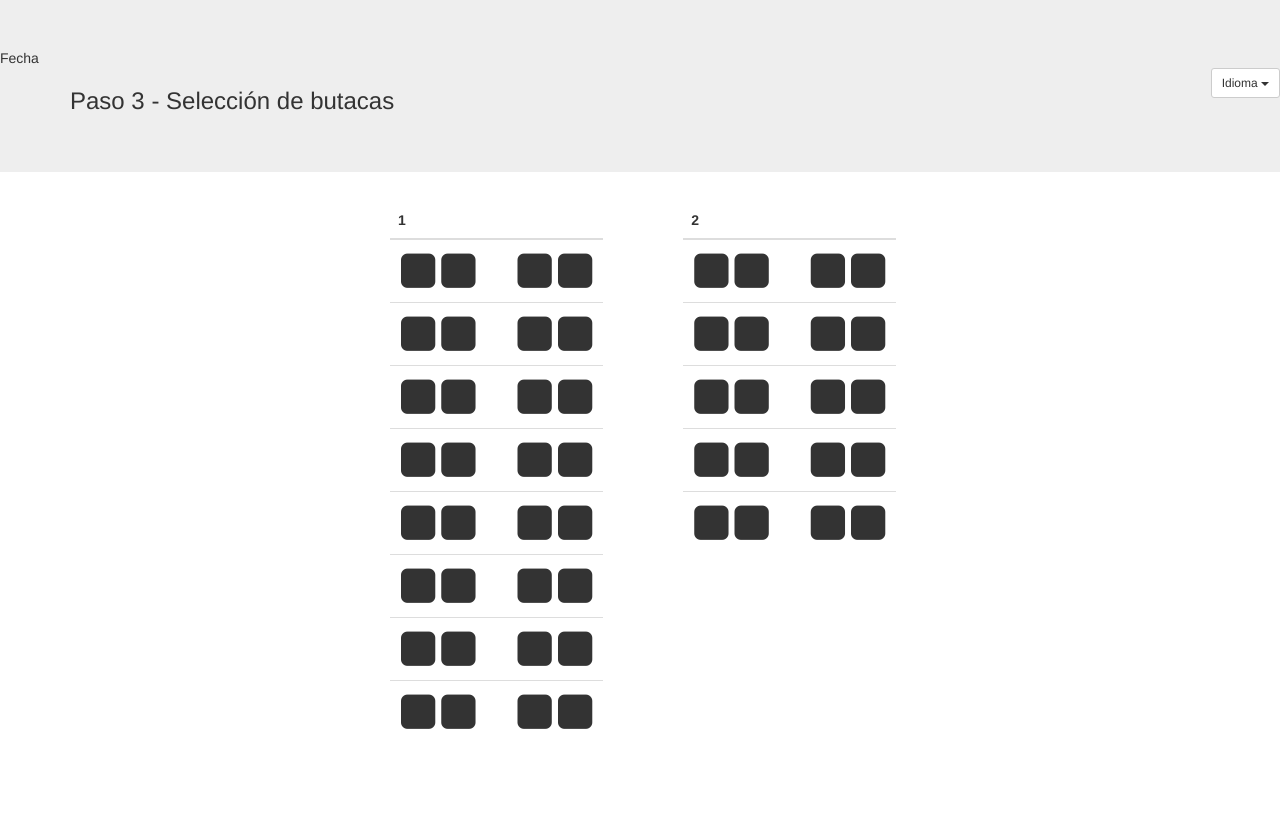
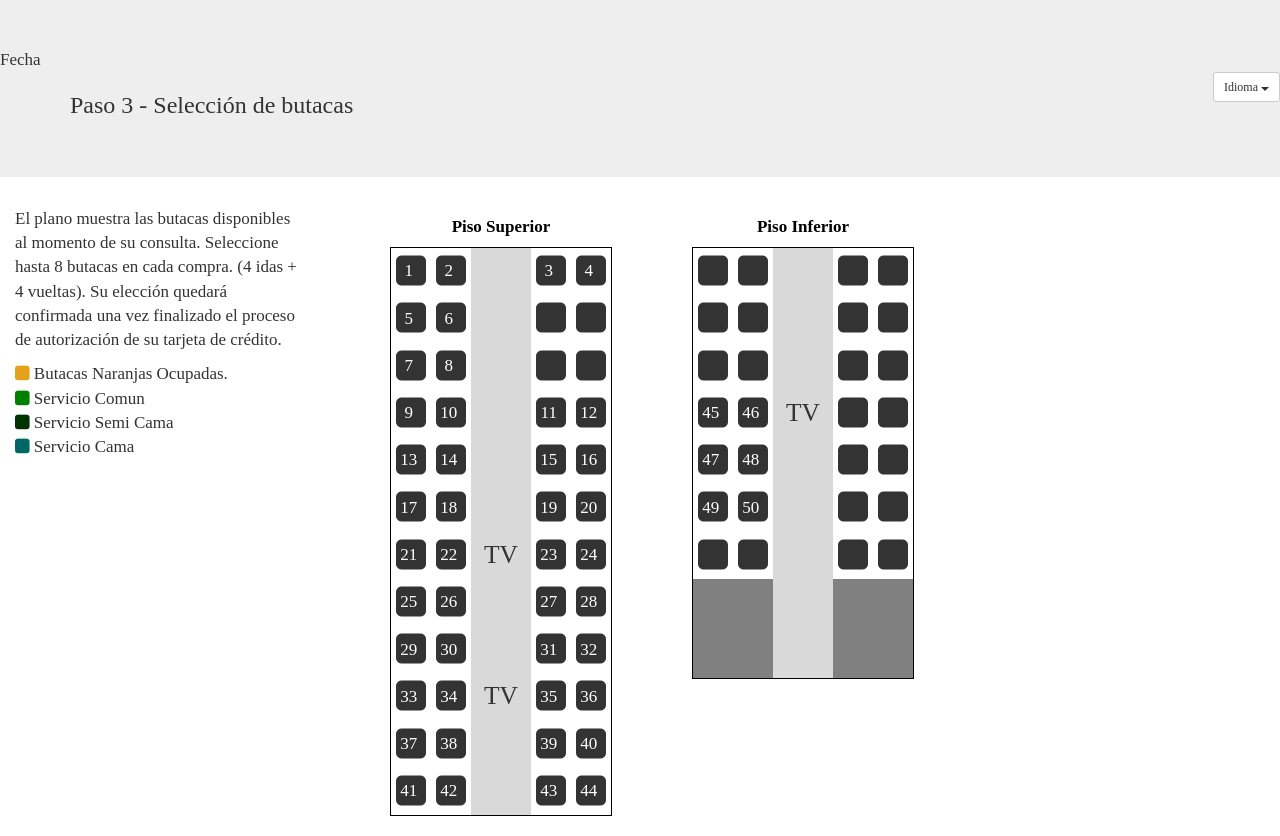
Before and after one commit to Gundwane/busweb, a PHP site: page /seleccionButacas.html in a window 1280 px wide; the page is wider, and only the part inside the window is pictured. Before the commit the page ends 729 px from the top of that part, so only its background shows below. Run offline with PHP 8.4, Linux system fonts and the light colour scheme; data that the repository does not hold is empty.

Commit message:
Hechas las butacas

```diff
--- a/public_html/Querys.php
+++ b/public_html/Querys.php
@@ -87,8 +87,8 @@ class Querys {
 
       $query = "SELECT buses.arrayAsientos
                 FROM buses
-                  INNER JOIN tramos ON tramos.fk_bus = buses.idBus;
-                  WHERE tramos.fk_bus = ?";
+                INNER JOIN tramos ON tramos.fk_bus = buses.idBus
+                WHERE tramos.idTramo = ?";
 
       $statement = $this->_conexion->prepare($query);
       $statement->bindParam(1, $busId);
--- a/public_html/constructorBus.html
+++ b/public_html/constructorBus.html
@@ -13,8 +13,8 @@
       <label for="inputAsientos">Asientos</label>
       <br>
       <!--<input id="inputAsientos" name="inputAsientos" type="text" value=""></input>-->
-      <input type="checkbox" name="numeroAsientos" value="52">52<br>
-      <input type="checkbox" name="numeroAsientos" value="58">58<br>
+      <input type="checkbox" name="numeroAsientos" value="50">50<br>
+      <input type="checkbox" name="numeroAsientos" value="44">44<br>
       <br>
       <input type="submit" value="Mandale mechaaa">
     </form>
--- a/public_html/construyeBondis.php
+++ b/public_html/construyeBondis.php
@@ -10,12 +10,11 @@ try {
     for ($i = 0; $i <= $asientos - 1; $i++) {
         if ($i < 20) {
           $matrizButacas[$i] = 'Comun';
-        }else if($i < 52) {
+        }else if($i < 44) {
           $matrizButacas[$i] = 'Semicama';
         } else {
           $matrizButacas[$i] = 'Cama';
         }
-
     }
     $serializedArrayButacas = base64_encode(serialize($matrizButacas));
 
--- a/public_html/css/seleccionButacas.css
+++ b/public_html/css/seleccionButacas.css
@@ -1,17 +1,91 @@
-.butacas{
-  font-size:40px;
-  padding: 3px;
+@font-face {
+    font-family: butlerBold;
+    src: url('fonts/Butler_Bold.otf');
 }
 
-.butacas:hover{
-  color: #8c8c8c;
+.butacas{
+  font-size:35px;
+  padding: 0px;
+  color: #333;
 }
 
-.spanPasillo{
-  padding: 0px 18px 0px 18px;
+.butacaComun{
+  color: green;
+}
+
+.butacaSemicama{
+  color: #003300;
+}
+
+.butacaCama{
+  color: #006666;
+}
+
+.butacaClicked{
+  color: #E4A11B !important;
+}
+
+.butacaNumber{
+  color: white;
+  position: absolute;
+  text-align: center;
+  width: 4%;
+  padding-top: 1%;
+}
+
+.caption{
+  text-align: center;
+  color: black;
+  font-weight: bold;
+  font-size: 17px;
+}
+
+.toClick:hover i{
+  color: #efc776;
+}
+
+.pasillo{
+  text-align: center;
+  font-size: 150%;
+  background-color: #d9d9d9;
+  width: 60px;
+}
+
+.tvPasillo{
+  font-size: 20px;
 }
 
 .divTabla{
   float: left;
   padding: 0px 40px 0px 40px;
 }
+
+.divNumero{
+  position: absolute;
+  top: 10px;
+  left:10px;
+  font-size:70%;
+  z-index: 2;
+  color: white;
+}
+
+.divButaca{
+  position: absolute;
+  top: 10px;
+  left:10px;
+  z-index: 1;
+}
+
+td{
+  border: none !important;
+}
+
+.tableBorder{
+  border-color: black;
+  border-collapse: collapse;
+}
+
+body{
+  font-family: daFont;
+  font-size: 170%;
+}
--- a/public_html/js/funciones.js
+++ b/public_html/js/funciones.js
@@ -56,7 +56,7 @@ $(function () {
             sessionStorage.setItem('data', JSON.stringify(arraySession));
             window.location.replace('seleccionServicio.html');
         } else {
-            console.log("Error validar");                        //Si no pues...no
+            console.log("Error validar");
         }
     });
 
--- a/public_html/seleccionButacas.html
+++ b/public_html/seleccionButacas.html
@@ -34,30 +34,180 @@
               <h3>Paso 3 - Selección de butacas</h3>
           </div>
       </div>
-      <div class="col-lg-3"></div>
+      <div class="col-lg-3">
+        <div>
+            <p> El plano muestra las butacas disponibles al momento de su
+          consulta. Seleccione hasta 8 butacas en cada compra. (4 idas + 4
+          vueltas). Su elección quedará
+          confirmada una vez finalizado el proceso de autorización de su
+          tarjeta de crédito.</p>
+
+         <i class="fa fa-square butacaClicked"></i><span> Butacas Naranjas Ocupadas.</span>
+         <br>
+         <i class="fa fa-square butacaComun"></i><span> Servicio Comun</span>
+         <br>
+         <i class="fa fa-square butacaSemicama"></i><span> Servicio Semi Cama</span>
+         <br>
+         <i class="fa fa-square butacaCama"></i><span> Servicio Cama</span>
+        </div>
+      </div>
       <div class="col-lg-6">
         <div class="container">
           <div class="divTabla">
-            <table id="tablaButacas" class="table">
+            <table id="tablaButacas" class="table tableBorder table-condensed table-bordered">
+              <caption class="caption">Piso Superior</caption>
               <thead>
+              </thead>
+              <tbody id="bTablaButacas" class="tButacas">
                 <tr>
-                  <th>1</th>
+                  <td id='0'><span class='toClick'><span class="butacaNumber">1</span><i class="fa fa-square butacas"></i></span></td>
+                  <td id='1'><span class='toClick'><span class="butacaNumber">2</span><i class="fa fa-square butacas "></i></span></td>
+                  <td class="pasillo"></td>
+                  <td id='2'><span class='toClick'><span class="butacaNumber">3</span><i class="fa fa-square butacas"></i></span></td>
+                  <td id='3'><span class='toClick'><span class="butacaNumber">4</span><i class="fa fa-square butacas"></i></span></td>
                 </tr>
-              </thead>
-              <tbody id="bTablaButacas">
-
+                <tr>
+                  <td id='4'><span class='toClick'><span class="butacaNumber">5</span><i class="fa fa-square butacas"></i></span></td>
+                  <td id='5'><span class='toClick'><span class="butacaNumber">6</span><i class="fa fa-square butacas "></i></span></td>
+                  <td class="pasillo"></td>
+                  <td><i class="fa fa-square butacas"></i></td>
+                  <td><i class="fa fa-square butacas"></i></td>
+                </tr>
+                <tr>
+                  <td id='6'><span class='toClick'><span class="butacaNumber">7</span><i class="fa fa-square butacas"></i></span></td>
+                  <td id='7'><span class='toClick'><span class="butacaNumber">8</span><i class="fa fa-square butacas "></i></span></td>
+                  <td class="pasillo"><i class="fa butacas"></i></td>
+                  <td><i class="fa fa-square butacas"></i></td>
+                  <td><i class="fa fa-square butacas"></i></td>
+                </tr>
+                <tr>
+                  <td id='8'><span class='toClick'><span class="butacaNumber">9</span><i class="fa fa-square butacas"></i></span></td>
+                  <td id='9'><span class='toClick'><span class="butacaNumber">10</span><i class="fa fa-square butacas "></i></span></td>
+                  <td class="pasillo"></td>
+                  <td id='10'><span class='toClick'><span class="butacaNumber">11</span><i class="fa fa-square butacas"></i></span></td>
+                  <td id='11'><span class='toClick'><span class="butacaNumber">12</span><i class="fa fa-square butacas"></i></span></td>
+                </tr>
+                <tr>
+                  <td id='12'><span class='toClick'><span class="butacaNumber">13</span><i class="fa fa-square butacas"></i></span></td>
+                  <td id='13'><span class='toClick'><span class="butacaNumber">14</span><i class="fa fa-square butacas "></i></span></td>
+                  <td class="pasillo"></td>
+                  <td id='14'><span class='toClick'><span class="butacaNumber">15</span><i class="fa fa-square butacas"></i></span></td>
+                  <td id='15'><span class='toClick'><span class="butacaNumber">16</span><i class="fa fa-square butacas"></i></span></td>
+                </tr>
+                <tr>
+                  <td id='16'><span class='toClick'><span class="butacaNumber">17</span><i class="fa fa-square butacas"></i></span></td>
+                  <td id='17'><span class='toClick'><span class="butacaNumber">18</span><i class="fa fa-square butacas "></i></span></td>
+                  <td class="pasillo"></td>
+                  <td id='18'><span class='toClick'><span class="butacaNumber">19</span><i class="fa fa-square butacas"></i></span></td>
+                  <td id='19'><span class='toClick'><span class="butacaNumber">20</span><i class="fa fa-square butacas"></i></span></td>
+                </tr>
+                <tr>
+                  <td id='20'><span class='toClick'><span class="butacaNumber">21</span><i class="fa fa-square butacas"></i></span></td>
+                  <td id='21'><span class='toClick'><span class="butacaNumber">22</span><i class="fa fa-square butacas "></i></span></td>
+                  <td class="pasillo">TV</td>
+                  <td id='22'><span class='toClick'><span class="butacaNumber">23</span><i class="fa fa-square butacas"></i></span></td>
+                  <td id='23'><span class='toClick'><span class="butacaNumber">24</span><i class="fa fa-square butacas"></i></span></td>
+                </tr>
+                <tr>
+                  <td id='24'><span class='toClick'><span class="butacaNumber">25</span><i class="fa fa-square butacas"></i></span></td>
+                  <td id='25'><span class='toClick'><span class="butacaNumber">26</span><i class="fa fa-square butacas "></i></span></td>
+                  <td class="pasillo"></td>
+                  <td id='26'><span class='toClick'><span class="butacaNumber">27</span><i class="fa fa-square butacas"></i></span></td>
+                  <td id='27'><span class='toClick'><span class="butacaNumber">28</span><i class="fa fa-square butacas"></i></span></td>
+                </tr>
+                <tr>
+                  <td id='28'><span class='toClick'><span class="butacaNumber">29</span><i class="fa fa-square butacas"></i></span></td>
+                  <td id='29'><span class='toClick'><span class="butacaNumber">30</span><i class="fa fa-square butacas "></i></span></td>
+                  <td class="pasillo"></td>
+                  <td id='30'><span class='toClick'><span class="butacaNumber">31</span><i class="fa fa-square butacas"></i></span></td>
+                  <td id='31'><span class='toClick'><span class="butacaNumber">32</span><i class="fa fa-square butacas"></i></span></td>
+                </tr>
+                <tr>
+                  <td id='32'><span class='toClick'><span class="butacaNumber">33</span><i class="fa fa-square butacas"></i></span></td>
+                  <td id='33'><span class='toClick'><span class="butacaNumber">34</span><i class="fa fa-square butacas "></i></span></td>
+                  <td class="pasillo">TV</td>
+                  <td id='34'><span class='toClick'><span class="butacaNumber">35</span><i class="fa fa-square butacas"></i></span></td>
+                  <td id='35'><span class='toClick'><span class="butacaNumber">36</span><i class="fa fa-square butacas"></i></span></td>
+                </tr>
+                <tr>
+                  <td id='36'><span class='toClick'><span class="butacaNumber">37</span><i class="fa fa-square butacas"></i></span></td>
+                  <td id='37'><span class='toClick'><span class="butacaNumber">38</span><i class="fa fa-square butacas "></i></span></td>
+                  <td class="pasillo"></td>
+                  <td id='38'><span class='toClick'><span class="butacaNumber">39</span><i class="fa fa-square butacas"></i></span></td>
+                  <td id='39'><span class='toClick'><span class="butacaNumber">40</span><i class="fa fa-square butacas"></i></span></td>
+                </tr>
+                <tr>
+                  <td id='40'><span class='toClick'><span class="butacaNumber">41</span><i class="fa fa-square butacas"></i></span></td>
+                  <td id='41'><span class='toClick'><span class="butacaNumber">42</span><i class="fa fa-square butacas "></i></span></td>
+                  <td class="pasillo"></td>
+                  <td id='42'><span class='toClick'><span class="butacaNumber">43</span><i class="fa fa-square butacas"></i></span></td>
+                  <td id='43'><span class='toClick'><span class="butacaNumber">44</span><i class="fa fa-square butacas"></i></span></td>
+                </tr>
               </tbody>
             </table>
           </div>
           <div class="divTabla">
-            <table id="tablaButacas2" class="table">
+            <table id="tablaButacas2" class="table tableBorder table-condensed table-bordered">
+              <caption class="caption">Piso Inferior</caption>
               <thead>
+              </thead>
+              <tbody id="bTablaButacas2" class="tButacas">
                 <tr>
-                  <th>2</th>
+                  <td><i class="fa fa-square butacas"></i></td>
+                  <td><i class="fa fa-square butacas "></i></td>
+                  <td class="pasillo"></td>
+                  <td><i class="fa fa-square butacas"></i></td>
+                  <td><i class="fa fa-square butacas"></i></td>
                 </tr>
-              </thead>
-              <tbody id="bTablaButacas2">
-
+                <tr>
+                  <td><i class="fa fa-square butacas"></i></td>
+                  <td><i class="fa fa-square butacas "></i></td>
+                  <td class="pasillo"></td>
+                  <td><i class="fa fa-square butacas"></i></td>
+                  <td><i class="fa fa-square butacas"></i></td>
+                </tr>
+                <tr>
+                  <td><i class="fa fa-square butacas"></i></td>
+                  <td><i class="fa fa-square butacas "></i></td>
+                  <td class="pasillo"></td>
+                  <td><i class="fa fa-square butacas"></i></td>
+                  <td><i class="fa fa-square butacas"></i></td>
+                </tr>
+                <tr>
+                  <td id='44'><span class='toClick'><span class="butacaNumber">45</span><i class="fa fa-square butacas"></i></span></td>
+                  <td id='45'><span class='toClick'><span class="butacaNumber">46</span><i class="fa fa-square butacas "></i></span></td>
+                  <td class="pasillo">TV</td>
+                  <td><i class="fa fa-square butacas"></i></td>
+                  <td><i class="fa fa-square butacas"></i></td>
+                </tr>
+                <tr>
+                  <td id='46'><span class='toClick'><span class="butacaNumber">47</span><i class="fa fa-square butacas"></i></span></td>
+                  <td id='47'><span class='toClick'><span class="butacaNumber">48</span><i class="fa fa-square butacas "></i></span></td>
+                  <td class="pasillo"></td>
+                  <td><i class="fa fa-square butacas"></i></td>
+                  <td><i class="fa fa-square butacas"></i></td>
+                </tr>
+                <tr>
+                  <td id='48'><span class='toClick'><span class="butacaNumber">49</span><i class="fa fa-square butacas"></i></span></td>
+                  <td id='49'><span class='toClick'><span class="butacaNumber">50</span><i class="fa fa-square butacas "></i></span></td>
+                  <td class="pasillo"></td>
+                  <td><i class="fa fa-square butacas"></i></td>
+                  <td><i class="fa fa-square butacas"></i></td>
+                </tr>
+                <tr>
+                  <td id='50'><span><span></span><i class="fa fa-square butacas"></i></span></td>
+                  <td id='51'><span><span></span><i class="fa fa-square butacas "></i></span></td>
+                  <td class="pasillo"></td>
+                  <td><i class="fa fa-square butacas"></i></td>
+                  <td><i class="fa fa-square butacas"></i></td>
+                </tr>
+                <tr>
+                  <td style="background-color: grey; height: 100px;"></td>
+                  <td style="background-color: grey; height: 100px;"></td>
+                  <td class="pasillo"></td>
+                  <td style="background-color: grey; height: 100px;"></td>
+                  <td style="background-color: grey; height: 100px;"></td>
+                </tr>
               </tbody>
             </table>
           </div>
--- a/public_html/seleccionServicio.html
+++ b/public_html/seleccionServicio.html
@@ -93,7 +93,7 @@
                   <h2><span id="lblTramoIda"></span></h2>
               </div>
               <div id="divTablaIda" class="container well well-sm">
-                  <table id="tabla" class="table table-hover">
+                  <table id="tablaIda" class="table table-hover">
                       <thead>
                           <tr>
                               <th>Empresas</th>
@@ -122,7 +122,7 @@
                   <h2><span id="lblTramoVuelta"></span></h2>
               </div>
               <div id="divTablaVuelta" class="container well well-sm">
-                  <table id="tabla" class="table table-hover">
+                  <table id="tablaVuelta" class="table table-hover">
                       <thead>
                           <tr>
                               <th>Empresas</th>
```
Also changed, not shown: public_html/js/seleccionButacas.js (+42 -17 lines), public_html/js/seleccionServicio.js (+32 -13 lines), public_html/fonts/Butler_Bold.otf (added). Lines whose indentation alone changed are shown as unchanged.
